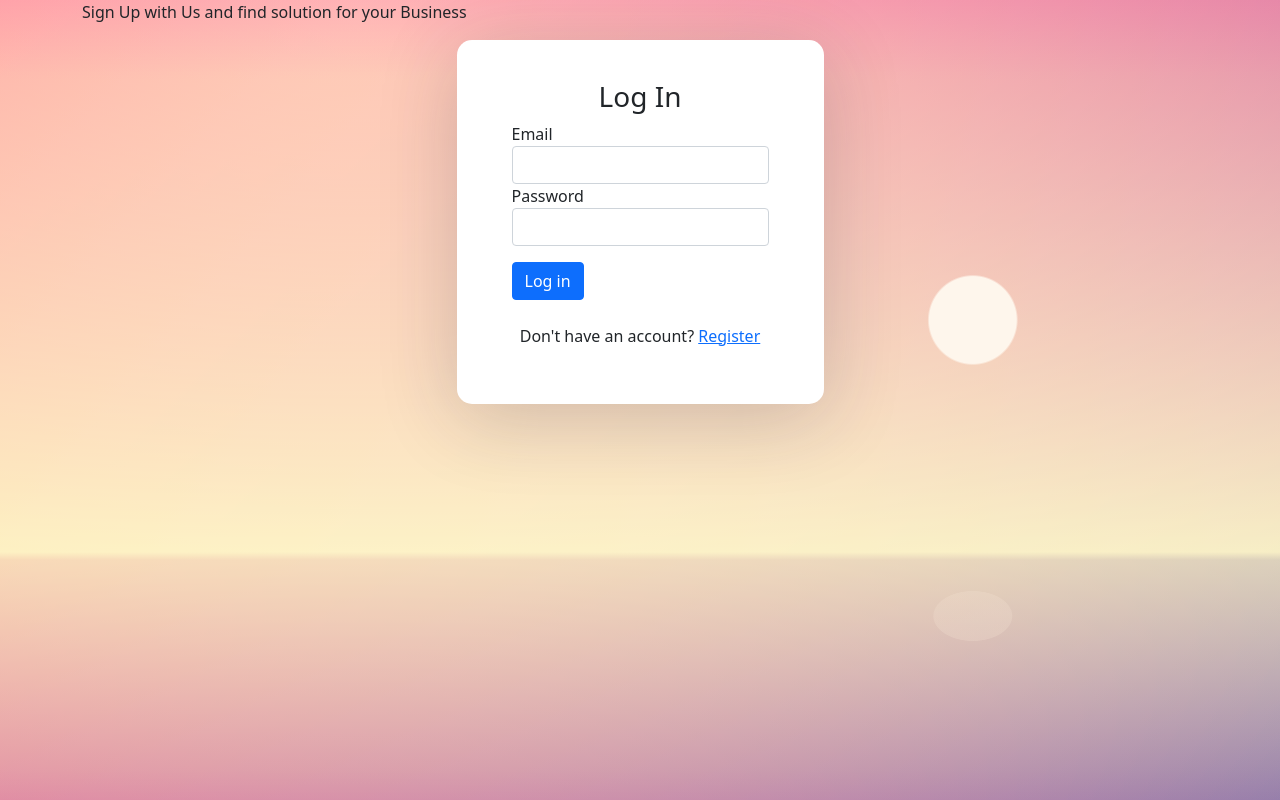
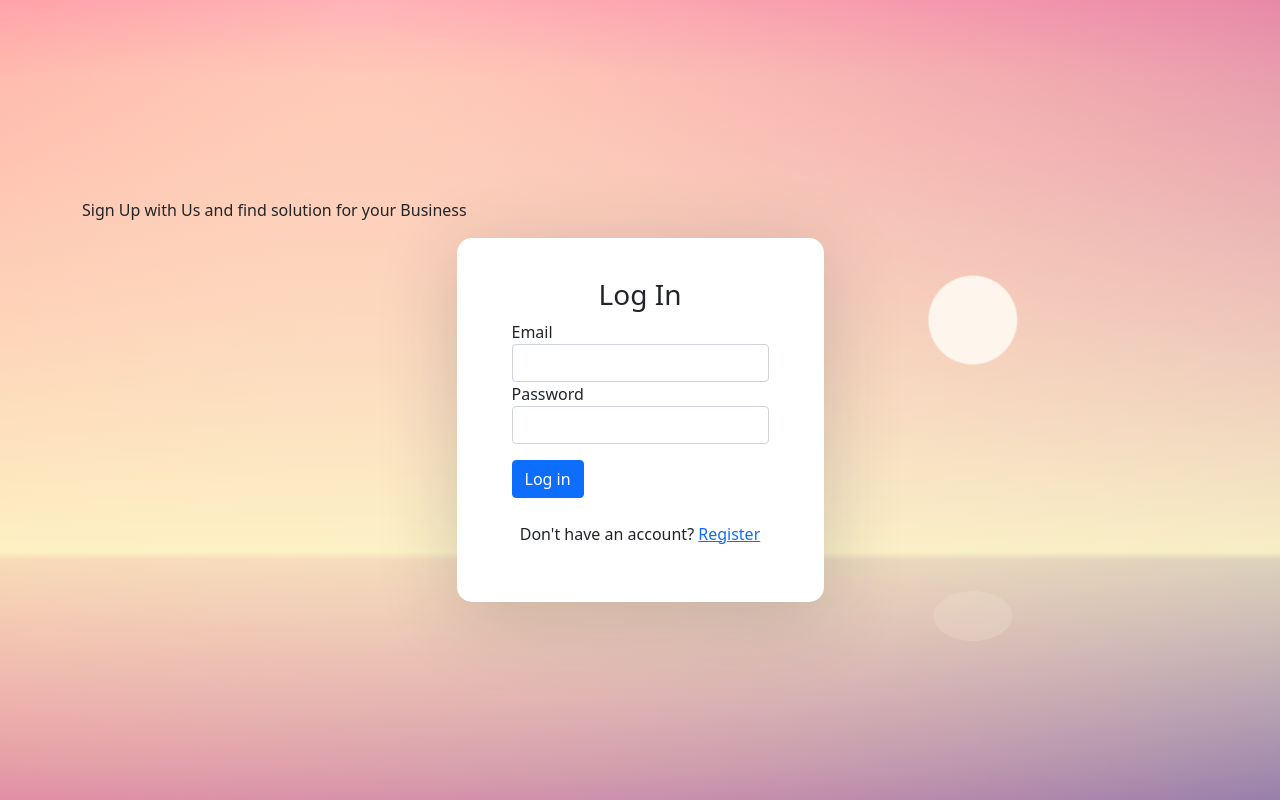
Before and after one commit to farhanach27/billing-app, a React (Create React App) app: page / in a window 1280 px wide. Built offline with nearby package versions, Linux system fonts and the light colour scheme.

Commit message:
Update NavBar.js

```diff
--- a/src/components/NavBar.js
+++ b/src/components/NavBar.js
@@ -42,7 +42,11 @@ const NavBar = () => {
 
                 </div>
             ) : (
-                null
+                <div>
+                    <Link to='/'></Link>
+                    <Link to='/register'></Link>
+                </div>
+
             )
         }
 
```
